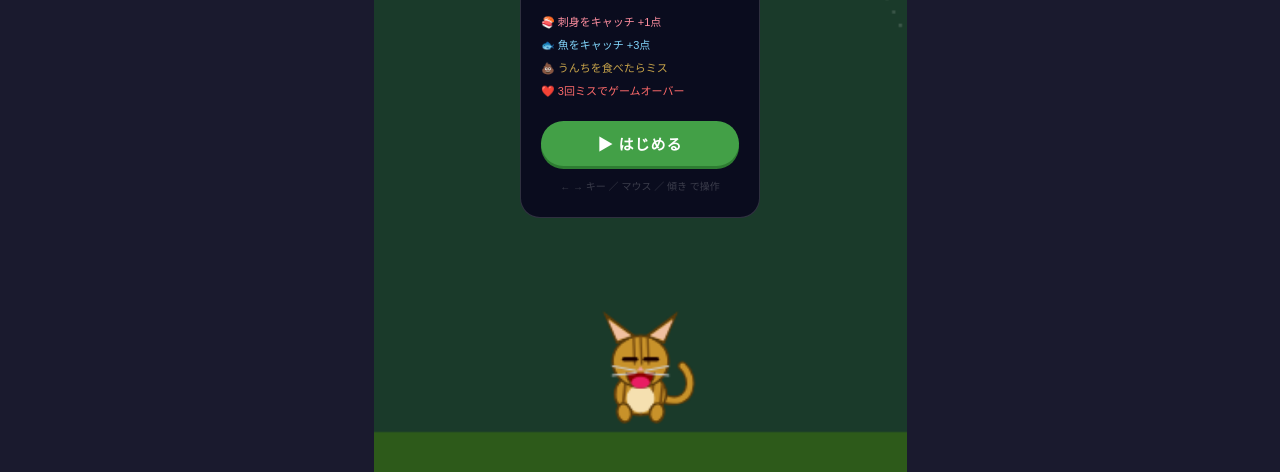
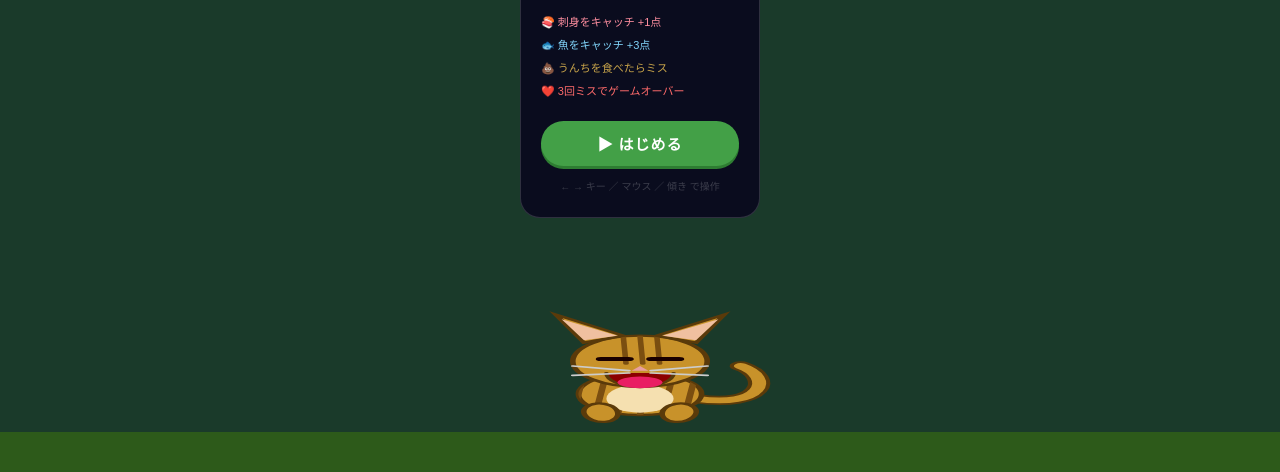
Before and after one commit to Miyuslav/sabaocatch, a plain HTML site: page index.html in a window 1280 px wide. Shown: the part 328-800 px from the top of the page. Drawn offline with Linux system fonts and the light colour scheme.

Commit message:
Refactor canvas resizing and positioning logic

```diff
--- a/index.html
+++ b/index.html
@@ -6,10 +6,10 @@
 <title>サバオキャッチ</title>
 <style>
 * { box-sizing:border-box; margin:0; padding:0; }
-html,body { width:100%; height:100%; overflow:hidden; background:#1a1a2e; font-family:sans-serif; -webkit-user-select:none; user-select:none; -webkit-touch-callout:none; display:flex; align-items:center; justify-content:center; }
-#wrap { position:relative; }
-#gc { display:block; }
-#ui { position:absolute; top:0; left:0; display:flex; align-items:center; justify-content:center; overflow:hidden; }
+html,body { width:100%; height:100%; overflow:hidden; background:#1a1a2e; font-family:sans-serif; -webkit-user-select:none; user-select:none; -webkit-touch-callout:none; }
+#wrap { position:fixed; top:0; left:0; width:100%; height:100%; }
+#gc { position:absolute; top:0; left:0; width:100%; height:100%; display:block; }
+#ui { position:absolute; top:0; left:0; width:100%; height:100%; display:flex; align-items:center; justify-content:center; overflow:hidden; }
 .overlay { background:rgba(10,10,30,0.95); border-radius:20px; padding:24px 20px; text-align:center; color:#fff; pointer-events:all; border:1px solid rgba(255,255,255,0.15); width:240px; display:flex; flex-direction:column; align-items:center; }
 .overlay h2 { font-size:18px; font-weight:700; margin-bottom:4px; }
 .sub { font-size:11px; color:#88ccff; margin-bottom:14px; letter-spacing:1px; }
@@ -59,23 +59,21 @@ const canvas=document.getElementById('gc');
 const ctx=canvas.getContext('2d');
 const W=320,H=480;
 
-// 画面サイズに合わせてcanvasを拡大
+// 画面いっぱいにcanvasをリサイズ
 function resizeCanvas(){
   const sw=window.innerWidth, sh=window.innerHeight;
-  const scale=Math.min(sw/W, sh/H);
-  const cw=Math.floor(W*scale), ch=Math.floor(H*scale);
-  const wrap=document.getElementById('wrap');
-  wrap.style.width=cw+'px';
-  wrap.style.height=ch+'px';
-  canvas.style.width=cw+'px';
-  canvas.style.height=ch+'px';
+  canvas.width=sw;
+  canvas.height=sh;
+  // ゲーム座標系(320x480)から画面座標系へのスケール
+  const sx=sw/W, sy=sh/H;
+  canvas._sx=sx; canvas._sy=sy;
   const ui=document.getElementById('ui');
-  ui.style.width=cw+'px';
-  ui.style.height=ch+'px';
+  ui.style.width=sw+'px';
+  ui.style.height=sh+'px';
 }
 resizeCanvas();
 window.addEventListener('resize', resizeCanvas);
-window.addEventListener('orientationchange', ()=>setTimeout(resizeCanvas,100));
+window.addEventListener('orientationchange', ()=>setTimeout(resizeCanvas,200));
 
 const C={base:'#c8922a',stripe:'#7a4e10',belly:'#f5e0b0',nose:'#e8a0a0',eye:'#e6c800',eyeA:'#ffdd00',pupil:'#1a0000',inner:'#f0c0a0',out:'#5a3a0a'};
 let running=false,score=0,miss=0,frame=0,hiScore=0;
@@ -87,8 +85,8 @@ let rageAnim=0,rageShake=0;
 
 window.addEventListener('keydown',e=>{if(e.key==='ArrowLeft'||e.key==='a')keys.left=true;if(e.key==='ArrowRight'||e.key==='d')keys.right=true;});
 window.addEventListener('keyup',e=>{if(e.key==='ArrowLeft'||e.key==='a')keys.left=false;if(e.key==='ArrowRight'||e.key==='d')keys.right=false;});
-canvas.addEventListener('mousemove',e=>{const r=canvas.getBoundingClientRect();catX=(e.clientX-r.left)*(W/r.width);catVX=0;});
-canvas.addEventListener('touchmove',e=>{e.preventDefault();const r=canvas.getBoundingClientRect();catX=(e.touches[0].clientX-r.left)*(W/r.width);catVX=0;},{passive:false});
+canvas.addEventListener('mousemove',e=>{const r=canvas.getBoundingClientRect();catX=(e.clientX-r.left)*(W/canvas.width);catVX=0;});
+canvas.addEventListener('touchmove',e=>{e.preventDefault();const r=canvas.getBoundingClientRect();catX=(e.touches[0].clientX-r.left)*(W/canvas.width);catVX=0;},{passive:false});
 
 function requestTilt(){
   if(typeof DeviceMotionEvent!=='undefined'&&typeof DeviceMotionEvent.requestPermission==='function'){
@@ -234,10 +232,14 @@ function drawBG(){
 function loop(){
   if(!running)return;frame++;
   if(rageAnim>0)rageAnim--;if(rageShake>0)rageShake--;
-  ctx.clearRect(0,0,W,H);
-  const sx=rageShake>0?(Math.random()-0.5)*rageShake*0.5:0;
-  const sy=rageShake>0?(Math.random()-0.5)*rageShake*0.3:0;
-  ctx.save();ctx.translate(sx,sy);
+  const cw=canvas.width, ch=canvas.height;
+  const sx=cw/W, sy=ch/H;
+  ctx.clearRect(0,0,cw,ch);
+  ctx.save();
+  ctx.scale(sx,sy);
+  const shx=rageShake>0?(Math.random()-0.5)*rageShake*0.5:0;
+  const shy=rageShake>0?(Math.random()-0.5)*rageShake*0.3:0;
+  ctx.save();ctx.translate(shx,shy);
   drawBG();
   if(keys.left)catVX-=5;if(keys.right)catVX+=5;
   if(!keys.left&&!keys.right&&Math.abs(tiltX)>2)catVX+=tiltX*0.25;
@@ -276,12 +278,18 @@ function loop(){
   ctx.fillStyle='#fff';ctx.font='bold 13px sans-serif';
   ctx.textAlign='left';ctx.fillText(`🍣 ${score}`,12,22);
   ctx.textAlign='right';ctx.fillText(miss===0?'♥♥♥':miss===1?'♥♥♡':'♥♡♡',W-12,22);
-  ctx.restore();
+  ctx.restore();ctx.restore();
   requestAnimationFrame(loop);
 }
 
-drawBG();
+resizeCanvas();
+const _isx=canvas.width/W, _isy=canvas.height/H;
+ctx.save();ctx.scale(_isx,_isy);
+ctx.fillStyle=`rgb(26,58,42)`;ctx.fillRect(0,0,W,H);
+ctx.fillStyle='#2d5a1a';ctx.fillRect(0,H-24,W,24);
+ctx.fillStyle='rgba(0,0,0,0.4)';ctx.fillRect(0,0,W,34);
 ctx.save();ctx.translate(W/2,CAT_Y);ctx.scale(CAT_SCALE,CAT_SCALE);ctx.translate(0,-24);drawCatBody();ctx.restore();
+ctx.restore();
 </script>
 </body>
 </html>
```
